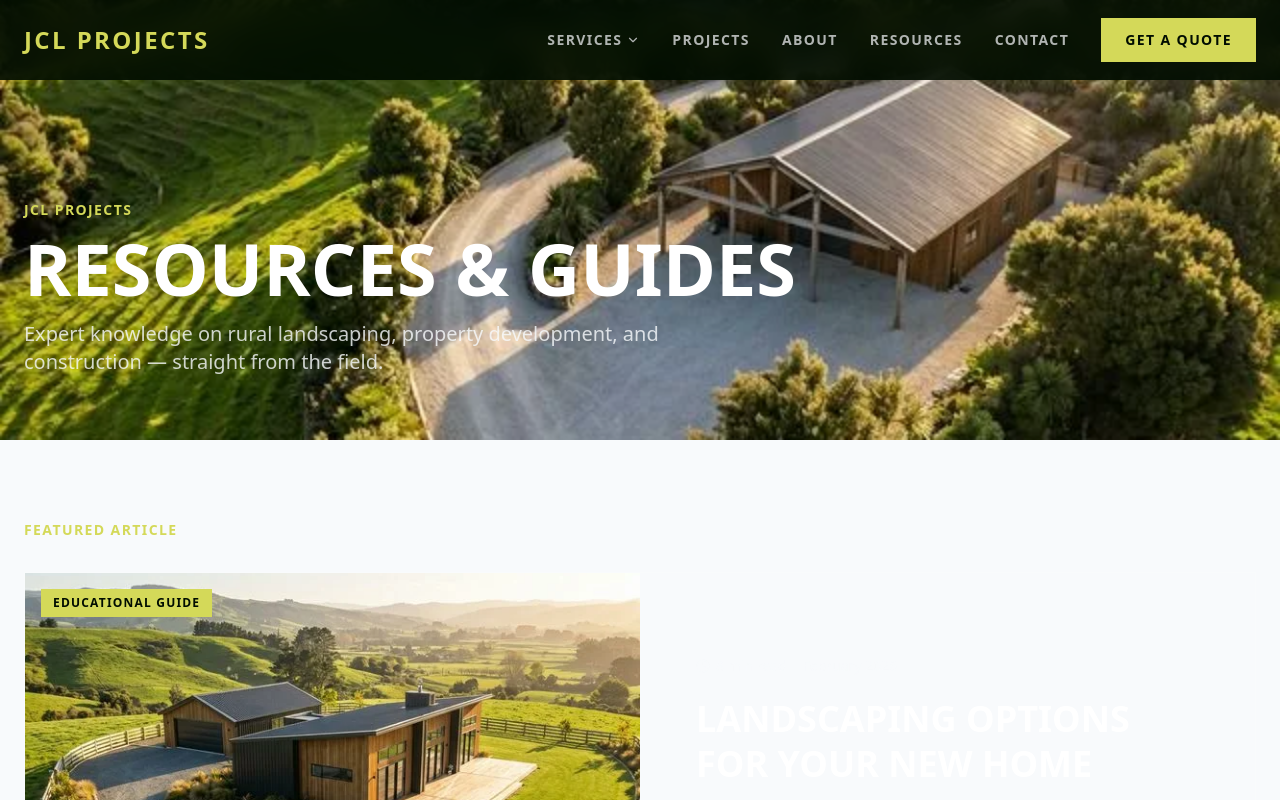
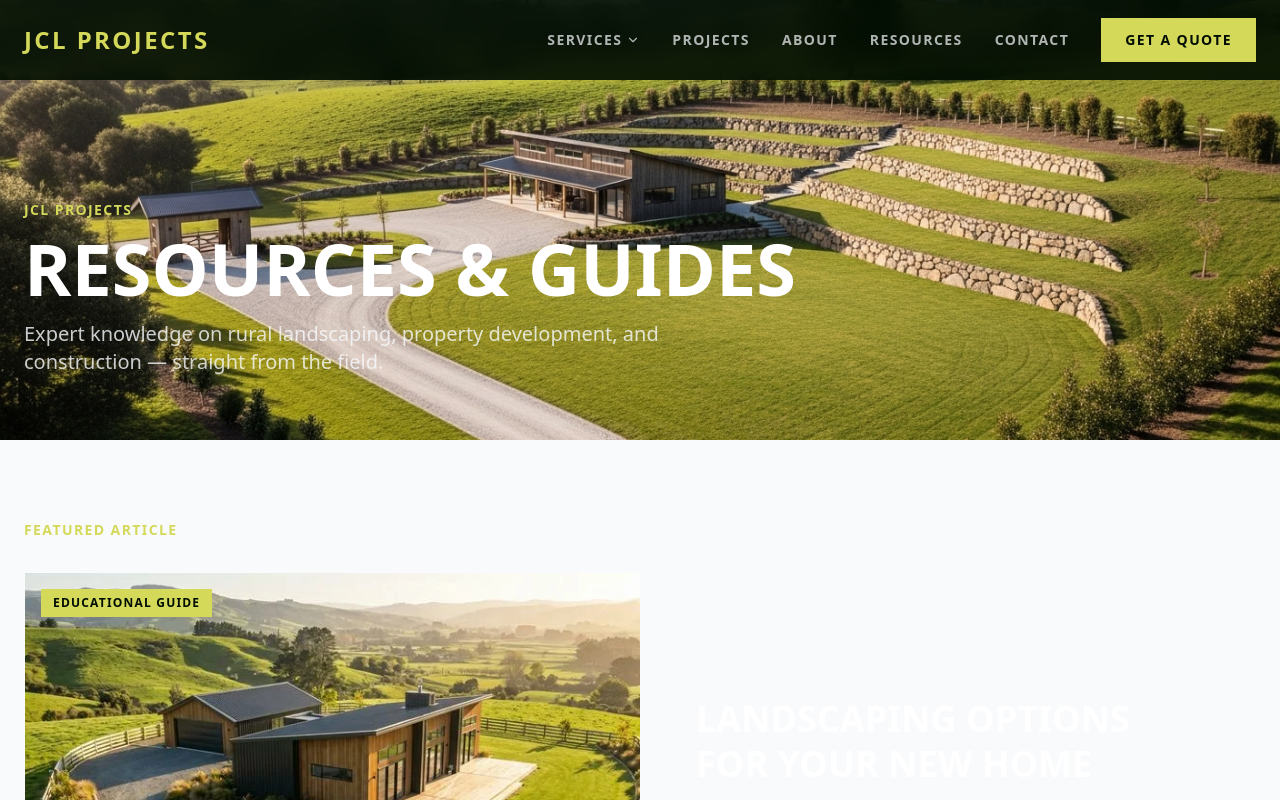
Before and after one commit to AltusSnyman/jcl2, a Next.js app: page /resources in a window 1280 px wide. Shown: the top 800 px of the page. Built offline with nearby package versions, Linux system fonts and the light colour scheme.

Commit message:
fix: generate missing resources HD hero image and correct image path in component

```diff
--- a/src/app/resources/ResourcesClient.tsx
+++ b/src/app/resources/ResourcesClient.tsx
@@ -54,7 +54,7 @@ export default function ResourcesClient() {
             {/* HERO */}
             <section className="relative h-[55vh] min-h-[420px] flex items-end overflow-hidden">
                 <div className="absolute inset-0 z-0">
-                    <Image src="/images/blog/resources-hero.webp" alt="JCL Projects rural construction guides and resources" fill className="object-cover" priority sizes="100vw" />
+                    <Image src="/images/resources/resources-hero-hq.jpg" alt="JCL Projects rural construction guides and resources" fill className="object-cover" priority sizes="100vw" />
                     <div className="absolute inset-0 bg-gradient-to-b from-jcl-background/70 via-transparent to-jcl-background/95" />
                 </div>
                 <div className="relative z-10 max-w-7xl mx-auto px-6 pb-16 w-full">
```
Also changed, not shown: public/images/resources/resources-hero-hq.jpg (added).
